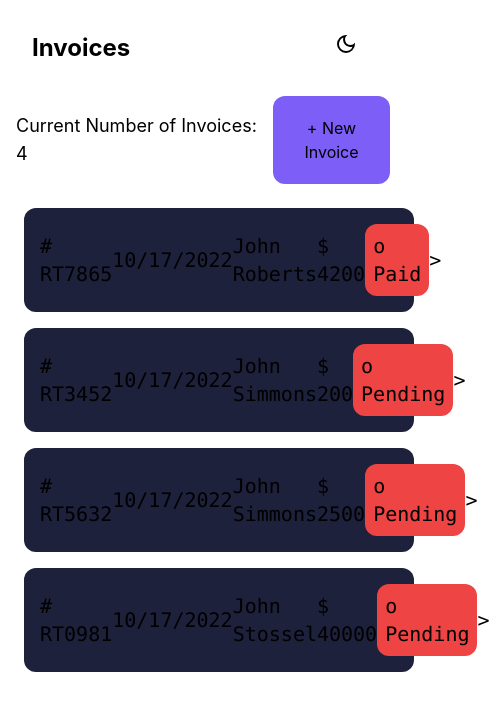
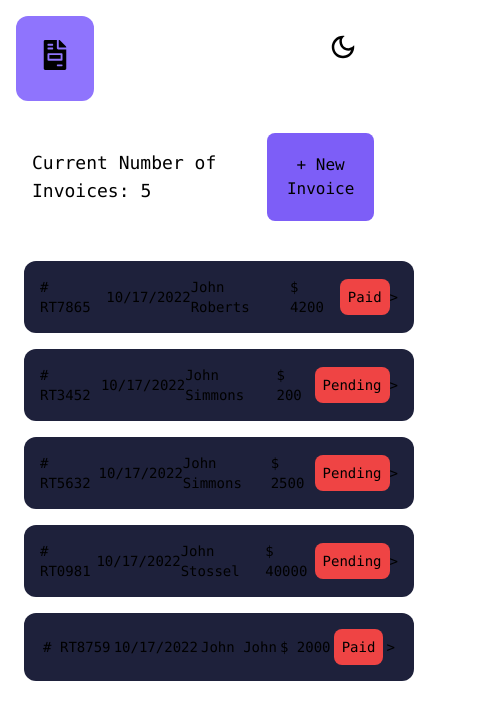
Before and after one commit to SilahicAmil/nextjs-invoices, a Next.js app: page / in a window 390 px wide. Shown: the top 720 px of the page, 490 px wide, since content can reach past the window. Built offline with nearby package versions, Linux system fonts and the light colour scheme.

Commit message:
adding styling for responsive design (finally)

```diff
--- a/components/InvoiceItem/InvoiceItem.js
+++ b/components/InvoiceItem/InvoiceItem.js
@@ -11,22 +11,19 @@ const InvoiceItem = (props) => {
     // possibly a drop down menu or something
   };
 
-  // if props.status === pending set background
-  // class color to pending color
-  // if props.status !== closed set background
-  // color to paid else set to red
-  // might be able to use  a switch statement
+  // if !== paid set color to pending color
+  // else set color to paid color
 
   return (
     <>
-      <div className="flex w-screen justify-around text-align mb-4 bg-[#1E213B] p-4 rounded-xl items-center">
+      <div className="flex w-screen justify-evenly text-align  mb-4 bg-[#1E213B] p-4 rounded-xl items-center">
         <li className=""># {props.ticketId}</li>
         <li>{props.due}</li>
         <li>{props.name}</li>
         <li>$ {props.amount}</li>
 
-        <div className="bg-red-500 p-2 rounded-xl">
-          <li>&#111; {props.status}</li>
+        <div className="bg-red-500 p-2 rounded-lg">
+          <li>{props.status}</li>
         </div>
         <li>
           <button onClick={invoiceDetailHandler}>&gt;</button>
--- a/components/InvoicesList/InvoicesList.js
+++ b/components/InvoicesList/InvoicesList.js
@@ -12,21 +12,21 @@ const InvoicesList = (props) => {
 
   return (
     <>
-      <div className="flex justify-between w-screen m-auto">
-        <h1 className=" p-4 h-auto text-lg justify-items-center">
+      <div className="flex justify-between w-screen m-auto font-mono">
+        <h1 className=" p-4 h-auto text-lg justify-items-center m-4">
           Current Number of Invoices: {props.invoices.length}
         </h1>
         {/* Add Filtering  */}
         {/* Should filter by Status or Amount */}
         <button
-          className="bg-[#7D5EF7] p-2 rounded-xl"
+          className="bg-[#7D5EF7] m-4 p-4 rounded-lg "
           onClick={newInvoiceHandler}
         >
           &#43; New Invoice
         </button>
       </div>
 
-      <ul className="h-full p-6 text-xl font-mono gap-4 w-screen">
+      <ul className="h-auto p-6 font-mono text-sm gap-4 w-screen ">
         {props.invoices.map((invoice) => {
           return (
             <InvoiceItem
--- a/components/Navigation/MainNavigation.js
+++ b/components/Navigation/MainNavigation.js
@@ -1,24 +1,31 @@
-import Link from "next/link";
+import { FaFileInvoice } from "react-icons/fa";
 import { MdOutlineDarkMode } from "react-icons/md";
+import { useRouter } from "next/router";
 
 const MainNavigation = (props) => {
   // eventually add context to light/dark mode
   // Mainly applies to the background color
   // possibly set to #ccc
 
+  const router = useRouter();
+
+  const navigationHandler = () => {
+    router.replace("/");
+  };
+
   return (
-    <header className="justify-between p-4">
-      <div className="text-2xl font-bold">
-        <ul className="flex justify-between m-4">
+    <header className="">
+      <div className="text-3xl font-bold">
+        <ul className="flex  justify-between m-4 ">
+          <div className="bg-[#8F74FD] text-3xl p-6 rounded-xl">
+            <li className="">
+              <button onClick={navigationHandler}>
+                <FaFileInvoice />
+              </button>
+            </li>
+          </div>
           <li>
-            {" "}
-            <Link href="/">
-              {/* <FaFileInvoice /> */}
-              Invoices
-            </Link>
-          </li>
-          <li>
-            <button>
+            <button className=" m-4 ">
               <MdOutlineDarkMode />
             </button>
           </li>
--- a/pages/index.js
+++ b/pages/index.js
@@ -32,6 +32,13 @@ const DUMMY_DATA = [
     amount: 40000,
     status: "Pending",
   },
+  {
+    id: "RT8759",
+    due: date,
+    name: "John John",
+    amount: 2000,
+    status: "Paid",
+  },
 ];
 
 const InvoicesHomePage = (props) => {
```
